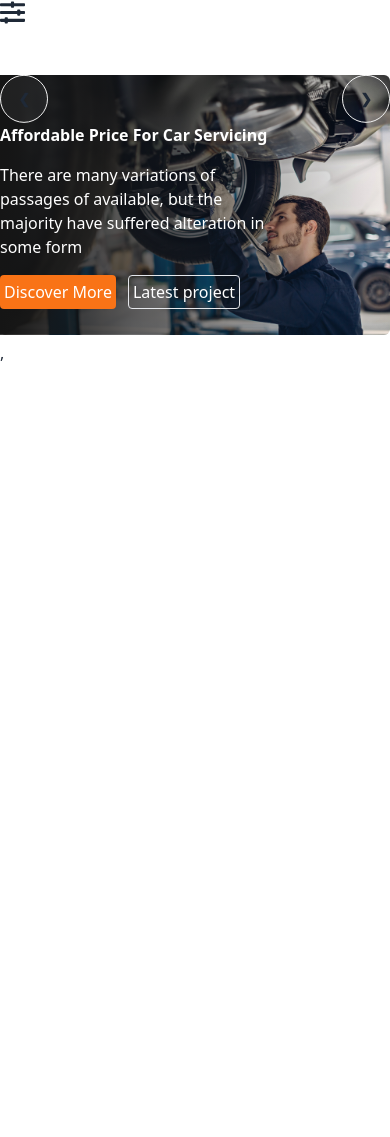
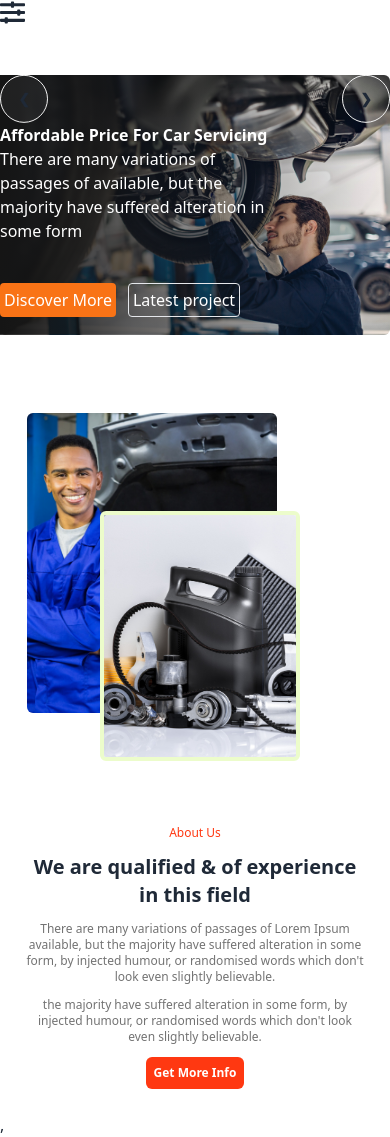
Before and after one commit to MuhammadSaikat25/car-doctor-client, a React (Vite) app: page / in a window 390 px wide. Before the commit the page ends 844 px from the top, so only its background shows below. Built offline with nearby package versions, Linux system fonts and the light colour scheme.

Commit message:
added Home About section

```diff
--- a/src/Pages/HomePage/Home/Home.jsx
+++ b/src/Pages/HomePage/Home/Home.jsx
@@ -2,16 +2,18 @@ import img1 from '../../../assets/images/homeCarousel/1.jpg'
 import img2 from '../../../assets/images/homeCarousel/2.jpg'
 import img3 from '../../../assets/images/homeCarousel/3.jpg'
 import img4 from '../../../assets/images/homeCarousel/4.jpg'
+import HomeAboutUs from './HomeAboutUs/HomeAboutUs';
 const Home = () => {
     return (
-        <div className='lg:w-[1140px] mx-auto lg:h-[600px] rounded-md mt-[50px]'>
+        <>
+            <div className=' rounded-md mt-[50px] '>
                 <div className="carousel relative">
                     <div id="slide1" className="carousel-item relative w-full">
-                    <img src={img1} className="w-full rounded-md" />
-                    <div className="absolute w-[70%] top-12 z-50 lg:w-[35%] lg:top-[99px] lg:left-[100px] text-white space-y-4">
+                        <img src={img1} className="lg:w-[1280px] mx-auto lg:h-[600px] object-cover rounded-md" />
+                        <div className="absolute w-[70%] top-12 z-10 lg:z-50 lg:w-[35%] lg:top-[99px] lg:left-[100px] text-white lg:space-y-10">
                             <h1 className='lg:text-6xl font-semibold'>Affordable Price For Car Servicing</h1>
                             <p>There are many variations of passages of  available, but the majority have suffered alteration in some form</p>
-                        <div className="flex gap-3">
+                            <div className="flex gap-3 mt-10">
                                 <button className='bg-orange-500 text-white p-1 rounded'>Discover More</button>
                                 <button className=' text-white p-1 rounded border' >Latest project</button>
                             </div>
@@ -22,21 +24,21 @@ const Home = () => {
                         </div>
                     </div>
                     <div id="slide2" className="carousel-item relative w-full">
-                    <img src={img2} className="w-full rounded-md" />
+                        <img src={img2}className="lg:w-[1280px] mx-auto lg:h-[600px] rounded-md" />
                         <div className="absolute flex justify-between transform -translate-y-1/2 left-5 right-5 top-1/2">
                             <a href="#slide1" className="btn btn-circle bg-opacity-5">❮</a>
                             <a href="#slide3" className="btn btn-circle bg-opacity-5">❯</a>
                         </div>
                     </div>
                     <div id="slide3" className="carousel-item relative w-full">
-                    <img src={img3} className="w-full rounded-md" />
+                        <img src={img3} className="lg:w-[1280px] mx-auto lg:h-[600px] rounded-md" />
                         <div className="absolute flex justify-between transform -translate-y-1/2 left-5 right-5 top-1/2">
                             <a href="#slide2" className="btn btn-circle bg-opacity-5">❮</a>
                             <a href="#slide4" className="btn btn-circle bg-opacity-5">❯</a>
                         </div>
                     </div>
                     <div id="slide4" className="carousel-item relative w-full">
-                    <img src={img4} className="w-full rounded-md" />
+                        <img src={img4} className="lg:w-[1280px] mx-auto lg:h-[600px] rounded-md" />
                         <div className="absolute flex justify-between transform -translate-y-1/2 left-5 right-5 top-1/2">
                             <a href="#slide3" className="btn btn-circle bg-opacity-5">❮</a>
                             <a href="#slide1" className="btn btn-circle bg-opacity-5">❯</a>
@@ -44,6 +46,9 @@ const Home = () => {
                     </div>
                 </div>
             </div>
+            {/* =========== About us section======== */}
+            <HomeAboutUs></HomeAboutUs>
+        </>
     );
 };
 
--- /dev/null
+++ b/src/Pages/HomePage/Home/HomeAboutUs/HomeAboutUs.jsx
@@ -0,0 +1,23 @@
+import img from '../../../../assets/images/about_us/parts.jpg'
+import img2 from '../../../../assets/images/about_us/person.jpg'
+const HomeAboutUs = () => {
+    return (
+        <section className='lg:flex items-center relative  p-2'>
+            <div className="mt-16  w-[90%] mx-auto lg:w-[50%] lg:mx-0 ">
+                <img className='w-[250px] h-[300px] lg:w-[460px] lg:h-[476px] rounded-md object-cover' src={img2} alt="" />
+                <img className='w-[200px] h-[250px] left-[100px] top-[170px] object-cover lg:w-[327px] absolute lg:top-[220px] lg:left-[190px] lg:h-[332px] border-4 rounded-md border-lime-100 lg:border-8' src={img} alt="" />
+            </div>
+            {/* ========================== */}
+            <div className="mt-24 lg:w-[50%] text-center text-xs lg:text-base lg:text-left p-4 lg:-mt-[2px] space-y-3 lg:space-y-7">
+                <h1 className='text-[#FF3811] '>About Us</h1>
+                <h1 className='hidden lg:block lg:text-5xl lg:font-bold '>We are qualified <br /> & of experience <br /> in this field</h1>
+                <h1 className='text-xl font-semibold lg:hidden'>We are qualified & of experience in this field</h1>
+                <p className='text-[#737373]'>There are many variations of passages of Lorem Ipsum available, but the majority have suffered alteration in some form, by injected humour, or randomised words which don't look even slightly believable. </p>
+                <p className='text-[#737373]'>the majority have suffered alteration in some form, by injected humour, or randomised words which don't look even slightly believable. </p>
+                <button className='bg-[#FF3811] p-2 rounded-md font-semibold text-white'>Get More Info</button>
+            </div>
+        </section>
+    );
+};
+
+export default HomeAboutUs;
--- a/src/main.jsx
+++ b/src/main.jsx
@@ -8,7 +8,6 @@ import {
 } from "react-router-dom";
 import Main from './Pages/HomePage/Main';
 import Home from './Pages/HomePage/Home/Home';
-import Nav from './Shared/Nav';
 
 
 const router = createBrowserRouter([
```
Lines whose indentation alone changed are shown as unchanged.
